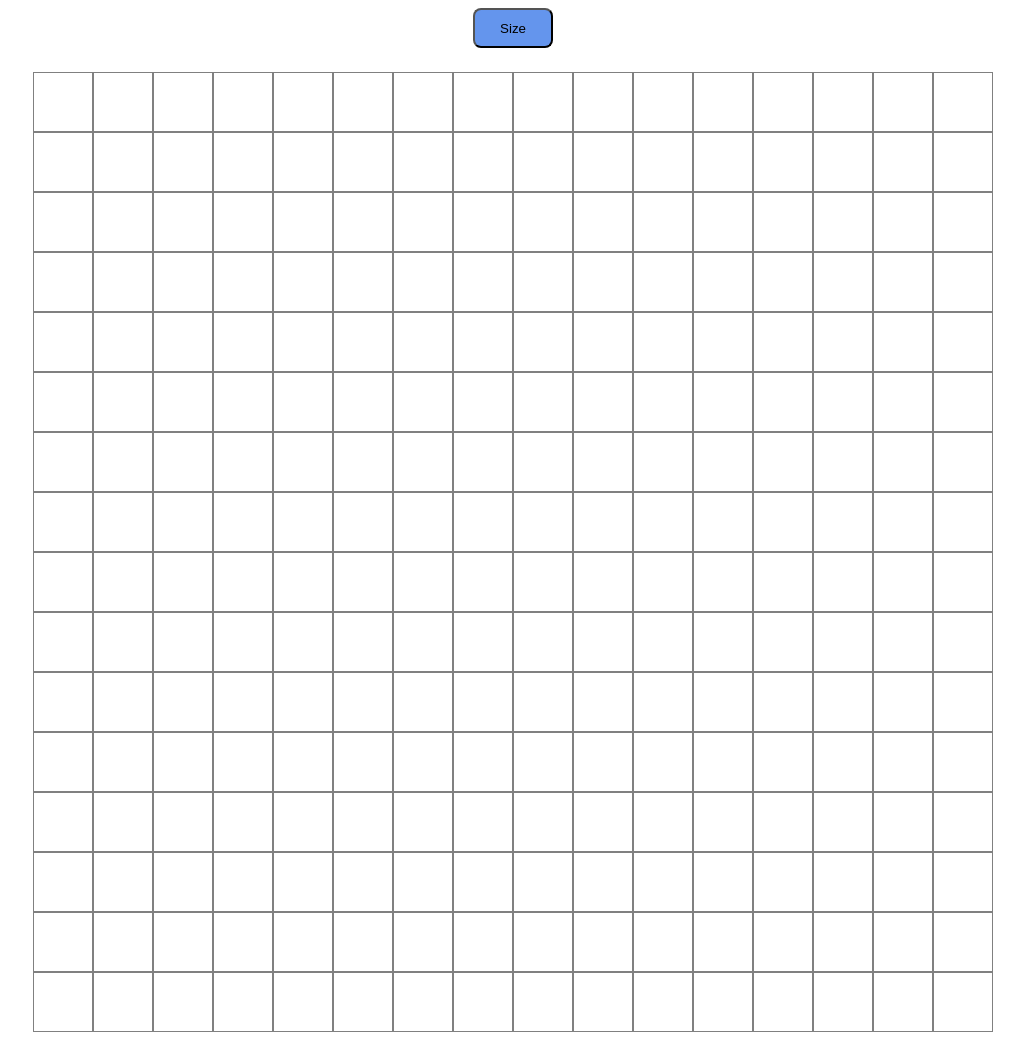
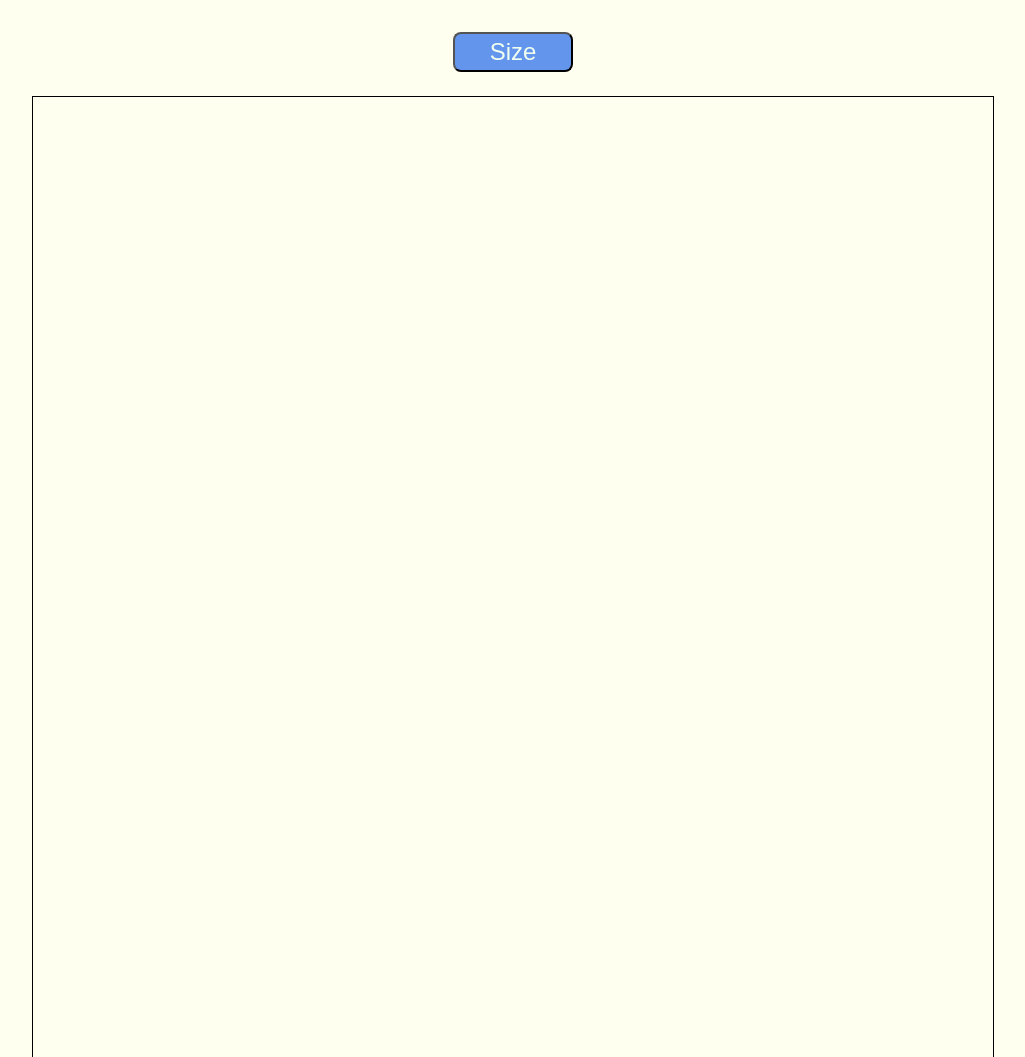
Before and after one commit to seriywolf/ETCH-A-SKETCH, a plain HTML site: page index.html in a window 1280 px wide. Shown: the top 1057 px of the page, without its empty margins (127-1152 px from the left). Drawn offline with Linux system fonts and the light colour scheme.

Commit message:
Final changes

```diff
--- a/index.html
+++ b/index.html
@@ -7,7 +7,7 @@
     <meta name="viewport" content="width=device-width, initial-scale=1.0">
     <title>ETCH-A-SKETCH</title>
     <style>
-        * {
+                * {
             box-sizing: border-box;
         }
 
@@ -15,21 +15,25 @@
             display: flex;
             flex-direction: column;
             align-items: center;
+            background-color:ivory;
         }
 
         button {
-            width: 80px;
+            width: 120px;
             height: 40px;
-            margin-bottom: 24px;
+            margin: 24px;
             background-color: cornflowerblue;
             border-radius: 8px;
+            font-size: 1.5rem;
+            color:honeydew;
         }
 
         #container {
             display: flex;
             flex-wrap: wrap;
-            width: 960px;
-            height: 960px;
+            width: 962px;
+            height: 962px;
+            border: 1px solid black;
         }
 
 
--- a/script.js
+++ b/script.js
@@ -8,7 +8,9 @@ const createCards = () => {
     card.classList.add(".card");
     card.style.width = cardSize;
     card.style.height = cardSize;
-    card.style.border = "1px solid grey";
+    card.style.backgroundColor = "black";
+    card.style.opacity = "0.0";
+    card.style.border = "1px solid black";
     container.appendChild(card);
   }
 };
@@ -25,8 +27,19 @@ button.onclick = function () {
   };
 };
 
+
+function getRandomRgb() {
+    let num = Math.round(0xffffff * Math.random());
+    let r = num >> 16;
+    let g = num >> 8 & 255;
+    let b = num & 255;
+    return 'rgb(' + r + ', ' + g + ', ' + b + ')';
+  };
+
 container.addEventListener("mouseover", function (event) {
   if (container === event.target) return;
-  // highlight the mouseover target
-  event.target.style.backgroundColor = "orange";
+  //event.target.style.backgroundColor = getRandomRgb();
+  event.target.style.opacity = parseFloat(event.target.style.opacity) + 0.1;
+  //event.target.style.backgroundColor = "rgba(0,0,0,0.1)";
+
 });
```
